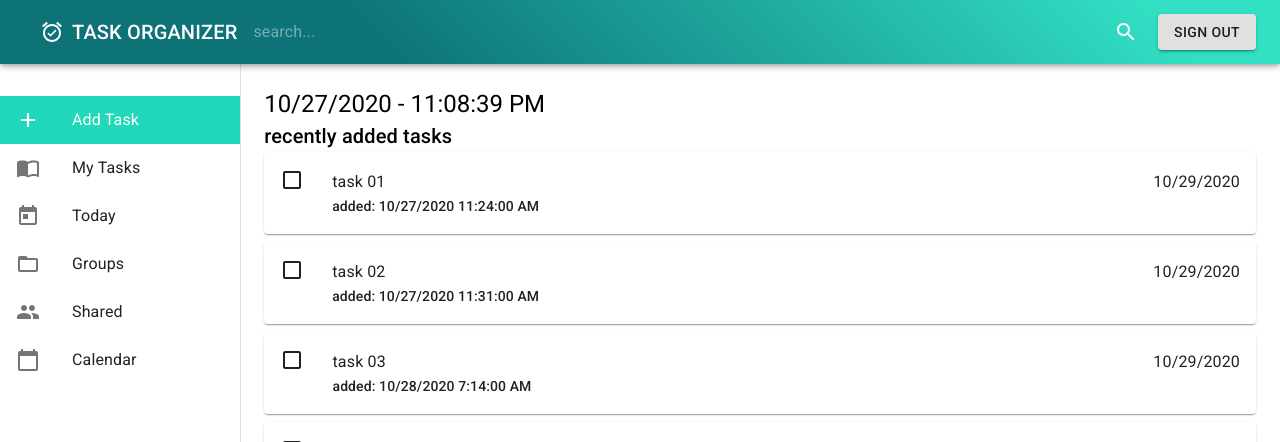
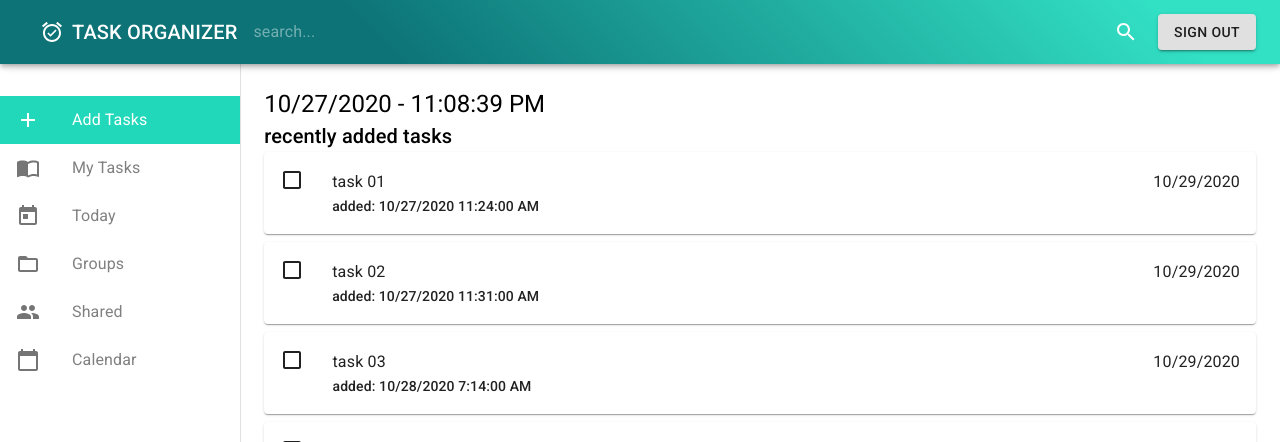
Before and after one commit to dominiklis/TaskOrganizer, a React (Create React App) app in the folder client-app/: page / in a window 1280 px wide. Shown: the top 442 px of the page. Built offline with nearby package versions, Linux system fonts and the light colour scheme.

Commit message:
Update SideMenu.js

```diff
--- a/client-app/src/components/SideMenu.js
+++ b/client-app/src/components/SideMenu.js
@@ -13,21 +13,21 @@ import AddIcon from "@material-ui/icons/Add";
 import ImportContactsIcon from "@material-ui/icons/ImportContacts";
 import TodayIcon from "@material-ui/icons/Today";
 import FolderOpenIcon from "@material-ui/icons/FolderOpen";
-import PeopleIcon from '@material-ui/icons/People';
+import PeopleIcon from "@material-ui/icons/People";
 import { Link } from "react-router-dom";
 
 const useStyles = makeStyles((theme) => ({
   drawer: {
     width: "240px",
   },
-  addItemButton: {
+  styledButton: {
     background: "#21d8ba",
     "&:hover": {
       background: "#43e3c9",
     },
     color: "white",
   },
-  addIcon: {
+  styledIcon: {
     color: "white",
   },
   drawerPaper: {
@@ -39,11 +39,52 @@ const useStyles = makeStyles((theme) => ({
   },
   link: {
     textDecoration: "none",
+    color: "grey",
     "&:hover": {
       textDecoration: "none",
     },
   },
 }));
+
+const menuItems = [
+  {
+    name: "addTaskButton",
+    label: "Add Tasks",
+    icon: <AddIcon />,
+    linkTo: "/addtask",
+    styled: true,
+  },
+  {
+    name: "myTaskButton",
+    label: "My Tasks",
+    icon: <ImportContactsIcon />,
+    linkTo: "/mytask",
+  },
+  {
+    name: "todayButton",
+    label: "Today",
+    icon: <TodayIcon />,
+    linkTo: "/todaystask",
+  },
+  {
+    name: "groupsButton",
+    label: "Groups",
+    icon: <FolderOpenIcon />,
+    linkTo: "/groups",
+  },
+  {
+    name: "sharedButton",
+    label: "Shared",
+    icon: <PeopleIcon />,
+    linkTo: "/shared",
+  },
+  {
+    name: "calendarButton",
+    label: "Calendar",
+    icon: <CalendarTodayIcon />,
+    linkTo: "/clanedar",
+  },
+];
 
 function SideMenu() {
   const classes = useStyles();
@@ -59,49 +100,23 @@ function SideMenu() {
       <Toolbar />
       <div className={classes.drawerContainer}>
         <List>
-          <Link to="/addtask" className={classes.link}>
-            <ListItem button className={classes.addItemButton}>
-              <ListItemIcon>
-                <AddIcon className={classes.addIcon} />
-              </ListItemIcon>
-              <ListItemText>Add Task</ListItemText>
-            </ListItem>
-          </Link>
-
-          <ListItem button>
-            <ListItemIcon>
-              <ImportContactsIcon />
-            </ListItemIcon>
-            <ListItemText>My Tasks</ListItemText>
-          </ListItem>
-
-          <ListItem button>
-            <ListItemIcon>
-              <TodayIcon />
-            </ListItemIcon>
-            <ListItemText>Today</ListItemText>
-          </ListItem>
-
-          <ListItem button>
-            <ListItemIcon>
-              <FolderOpenIcon />
-            </ListItemIcon>
-            <ListItemText>Groups</ListItemText>
-          </ListItem>
-
-          <ListItem button>
-            <ListItemIcon>
-              <PeopleIcon />
-            </ListItemIcon>
-            <ListItemText>Shared</ListItemText>
-          </ListItem>
-
-          <ListItem button>
-            <ListItemIcon>
-              <CalendarTodayIcon />
-            </ListItemIcon>
-            <ListItemText>Calendar</ListItemText>
-          </ListItem>
+          {menuItems.map((el) => {
+            return (
+              <Link to={el.linkTo} className={classes.link} key={el.name}>
+                {el.styled ? (
+                  <ListItem button className={classes.styledButton}>
+                    <ListItemIcon className={classes.styledIcon}>{el.icon}</ListItemIcon>
+                    <ListItemText>{el.label}</ListItemText>
+                  </ListItem>
+                ) : (
+                  <ListItem button>
+                    <ListItemIcon>{el.icon}</ListItemIcon>
+                    <ListItemText>{el.label}</ListItemText>
+                  </ListItem>
+                )}
+              </Link>
+            );
+          })}
         </List>
       </div>
     </Drawer>
```
